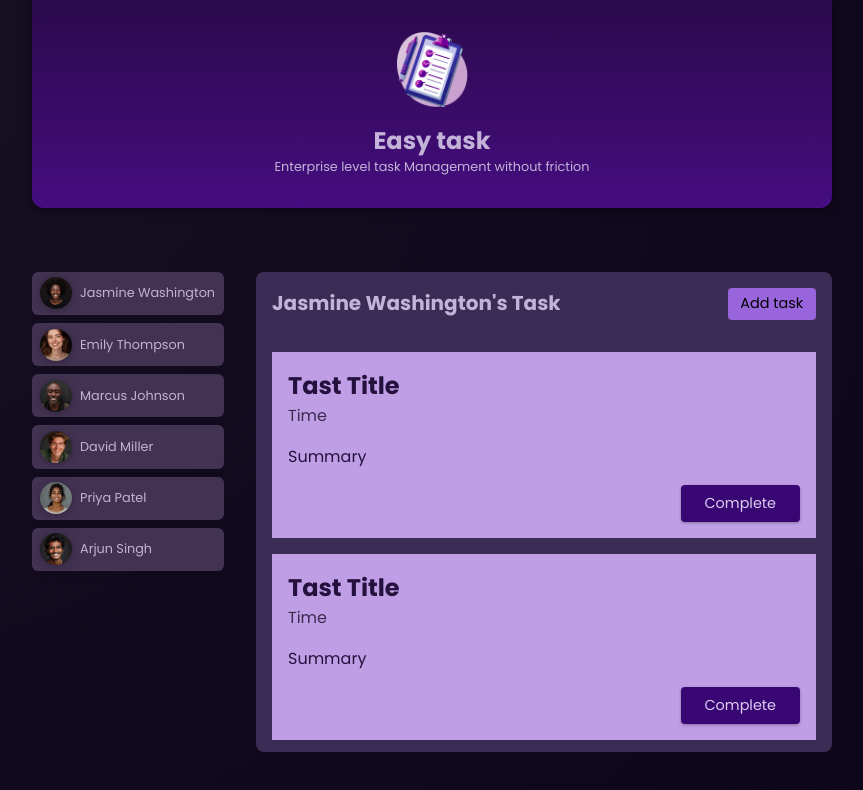
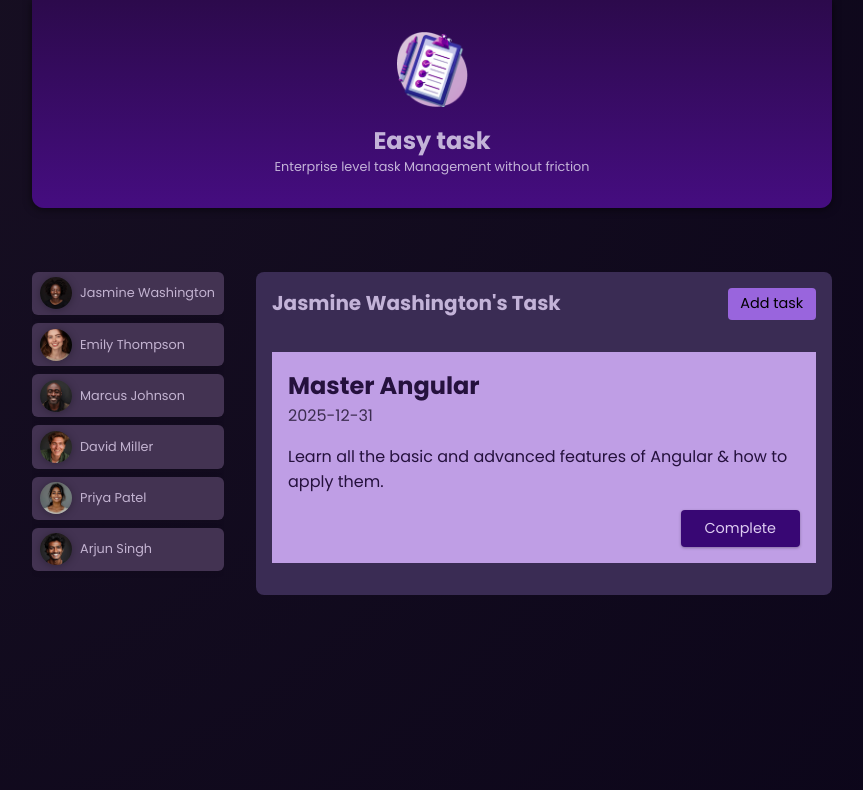
Before and after one commit to pushpendrashukla620/Learning-Angular, an Angular app: page / in a window 1280 px wide. Both pictures are taken after a click on the button "Jasmine Washington". Shown: the top 790 px of the page, without its empty margins (208-1071 px from the left). Built offline with nearby package versions, Linux system fonts and the light colour scheme.

Commit message:
outputting user specific task and outputting task data in task

```diff
--- a/src/app/app.component.html
+++ b/src/app/app.component.html
@@ -12,7 +12,7 @@
 
     </ul>
     @if (selectedUser) {
-        <app-tasks [name]="selectedUser.name"/>
+        <app-tasks [userId]="selectedUser.id" [name]="selectedUser.name"/>
     }
     @else{
         <p id="fallback"> Select A user to see their Task</p>
--- a/src/app/tasks/task/task.component.html
+++ b/src/app/tasks/task/task.component.html
@@ -1,7 +1,7 @@
 <article>
-    <h2>Tast Title</h2>
-    <time>Time</time>
-    <p>Summary</p>
+    <h2>{{task.title}}</h2>
+    <time>{{task.dueDate}}</time>
+    <p>{{task.summary}}</p>
     <p class="actions">
         <button>Complete</button>
     </p>
--- a/src/app/tasks/tasks.component.html
+++ b/src/app/tasks/tasks.component.html
@@ -7,15 +7,11 @@
         </menu>
     </header>
     <ul>
-        <li>
-            <app-task />
-        </li>
-        <li>
-            <app-task />
-        </li>
-        <li>
-            <app-task />
-        </li>
+        @for (task of selectedUserTask; track task.id) {
+            <li>
+                <app-task [task]="task" />
+            </li>
+        }
     </ul>
 
 </section>
--- a/src/app/tasks/tasks.component.ts
+++ b/src/app/tasks/tasks.component.ts
@@ -10,6 +10,39 @@
 })
 export class TasksComponent {
 
+  @Input({required:true}) userId!:string;
   @Input({required:true}) name!:string
+  tasks = [
+    {
+      id: 't1',
+      userId: 'u1',
+      title: 'Master Angular',
+      summary:
+        'Learn all the basic and advanced features of Angular & how to apply them.',
+      dueDate: '2025-12-31',
+    },
+    {
+      id: 't2',
+      userId: 'u3',
+      title: 'Build first prototype',
+      summary: 'Build a first prototype of the online shop website',
+      dueDate: '2024-05-31',
+    },
+    {
+      id: 't3',
+      userId: 'u3',
+      title: 'Prepare issue template',
+      summary:
+        'Prepare and describe an issue template which will help with project management',
+      dueDate: '2024-06-15',
+    },
+  ];
+
+
+
+  get selectedUserTask(){
+
+    return this.tasks.filter((task)=>task.userId===this.userId);
+  }
 
 }
```
Also changed, not shown: src/app/tasks/task/task.component.ts (+14 -1 lines).
